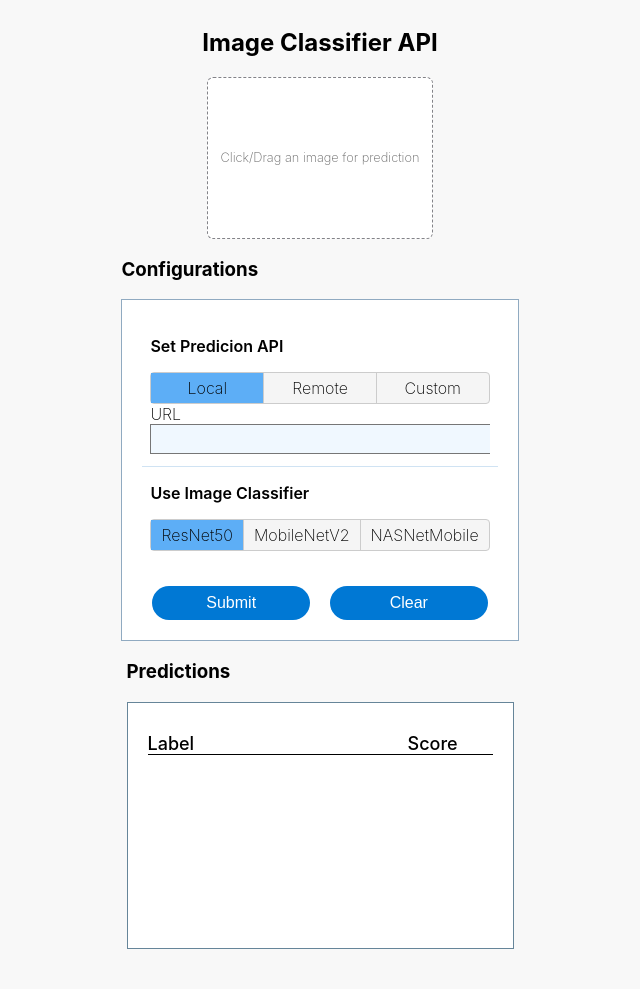
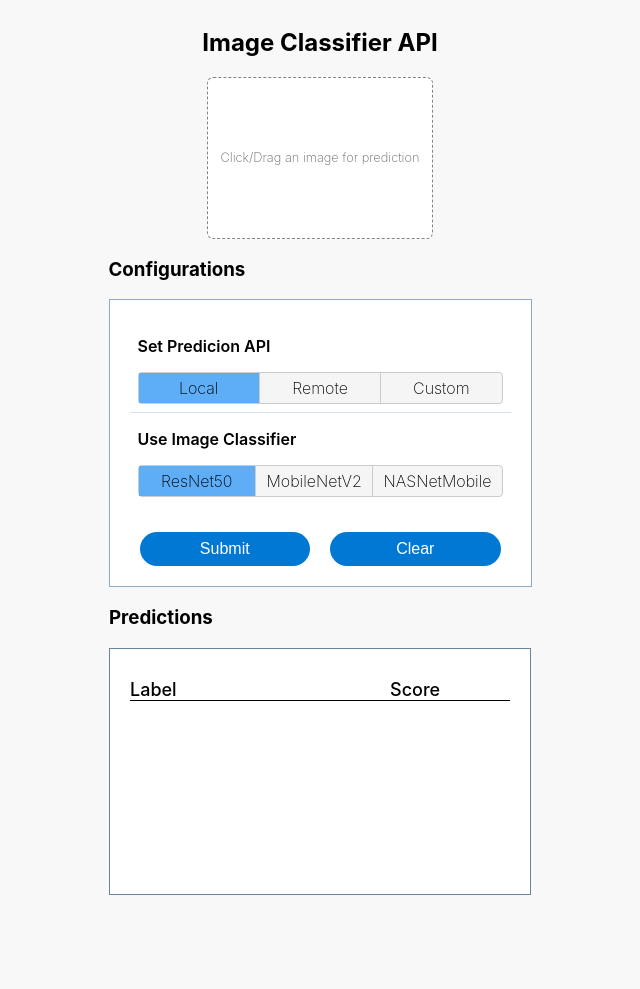
Before and after one commit to MarkusSagen/keras_classifier, a Flask app: page / in a window 1280 px wide. Shown: the whole page, without its empty margins (320-960 px from the left). After the commit the page ends 895 px from the top, so only its background shows below. Run offline with Flask 2, Linux system fonts and the light colour scheme.

Commit message:
Setup remote server, custom server URL + logic

```diff
--- a/app.py
+++ b/app.py
@@ -4,7 +4,7 @@
 import sys
 
 # Server
-from flask import Flask, url_for, render_template, jsonify, request
+from flask import Flask, url_for, render_template, jsonify, request, send_from_directory
 from gevent.pywsgi import WSGIServer
 
 # Model and Classifier
@@ -59,6 +59,13 @@
     return model, preprocess_func, decode_preds_func
 
 
+
+@app.route('/favicon.ico')
+def favicon():
+    return send_from_directory(os.path.join(app.root_path, 'static'),
+                               'favicon.ico', mimetype='image/vnd.microsoft.icon')
+
+
 @app.route('/', methods=['GET'])
 def index():
     return render_template('index.html')
@@ -89,7 +96,7 @@
             prediction_value  = float(str(round(pred[2], round_to_digits)))
             preds_list.append({predicted_object: prediction_value})
 
-        return jsonify(results=preds_list)
+        return jsonify(result=preds_list)
     return None
 
 
--- a/static/main.css
+++ b/static/main.css
@@ -67,6 +67,7 @@
   padding: 8px;
   overflow: hidden;
   padding-top: 0px;
+  min-width: 365px;
 }
 
 .settings-item:last-child {
@@ -80,18 +81,36 @@
 
 #server-custom-deploy-url {
   overflow: hidden;
+  font-size: 0.8em;
+  margin-top: 8px;
+  background-color: var(--white) !important;
+}
+
+textarea:focus {
+  outline: none;
 }
 
 #url_label {
   font-size: 10px;
   font-weight: var(--font-weight-normal);
   color: var(--steel-gray-1);
+
 }
 
-textarea {
+
+#url {
   width: 110%;
-  height: 24px;
   background: aliceblue;
+  padding-top: 4px;
+  height: 1.4em;
+  padding-left: 4px;
+  color: var(--gray-1);
+  font-family: 'Ubuntu Monospace';
+  letter-spacing: 0.02em;
+}
+
+#url:focus {
+  background: #e1f6ff;
 }
 
 .submit-container {
@@ -251,7 +270,7 @@
 
 #predictions-container {
   max-height: 20rem;
-  width: 385px;
+  width: 420px;
   min-height: 245px;
   background: var(--white);
   border: 1px solid var(--gray-3);
--- a/templates/index.html
+++ b/templates/index.html
@@ -39,9 +39,9 @@
             <input type="radio" name="server" id="settings-server-custom" value="Custom" autocomplete="off"/>
             <label for="settings-server-custom">Custom</label>
           </form>
-          <div id="server-custom-deploy-url">
-            <label for="url" id="url-label">URL</label>
-            <textarea id="url" class="text-input" spellcheck="false"></textarea>
+          <div id="server-custom-deploy-url" class="hidden">
+            <label for="url" id="url-label">URL for Remote API</label>
+            <textarea id="url" class="text-input" spellcheck="false" placeholder="http://"></textarea>
           </div>
         </div>
 
```
Also changed, not shown: requirements.txt (+4 -3 lines), static/main.js (+65 -13 lines), static/favicon.ico (added).
